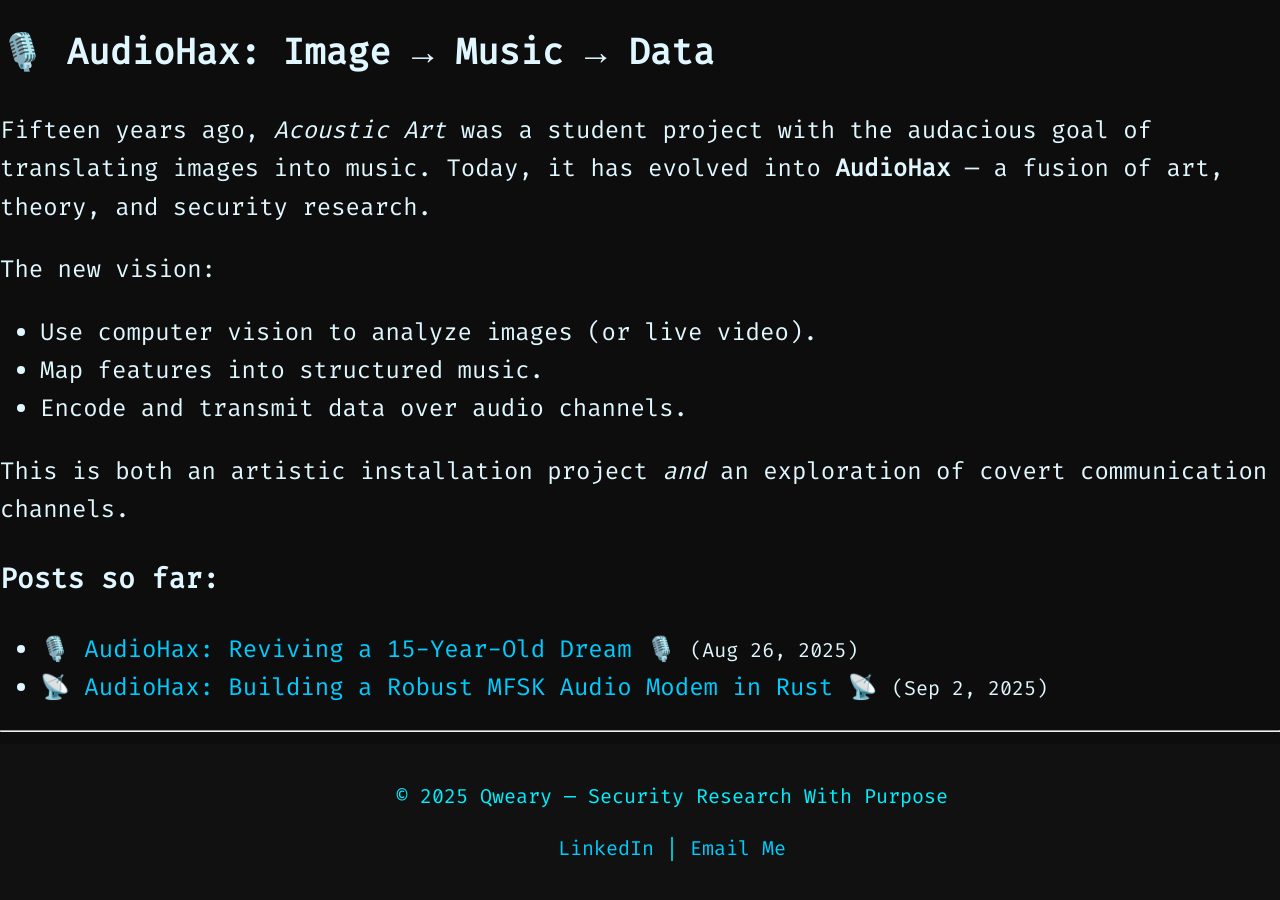
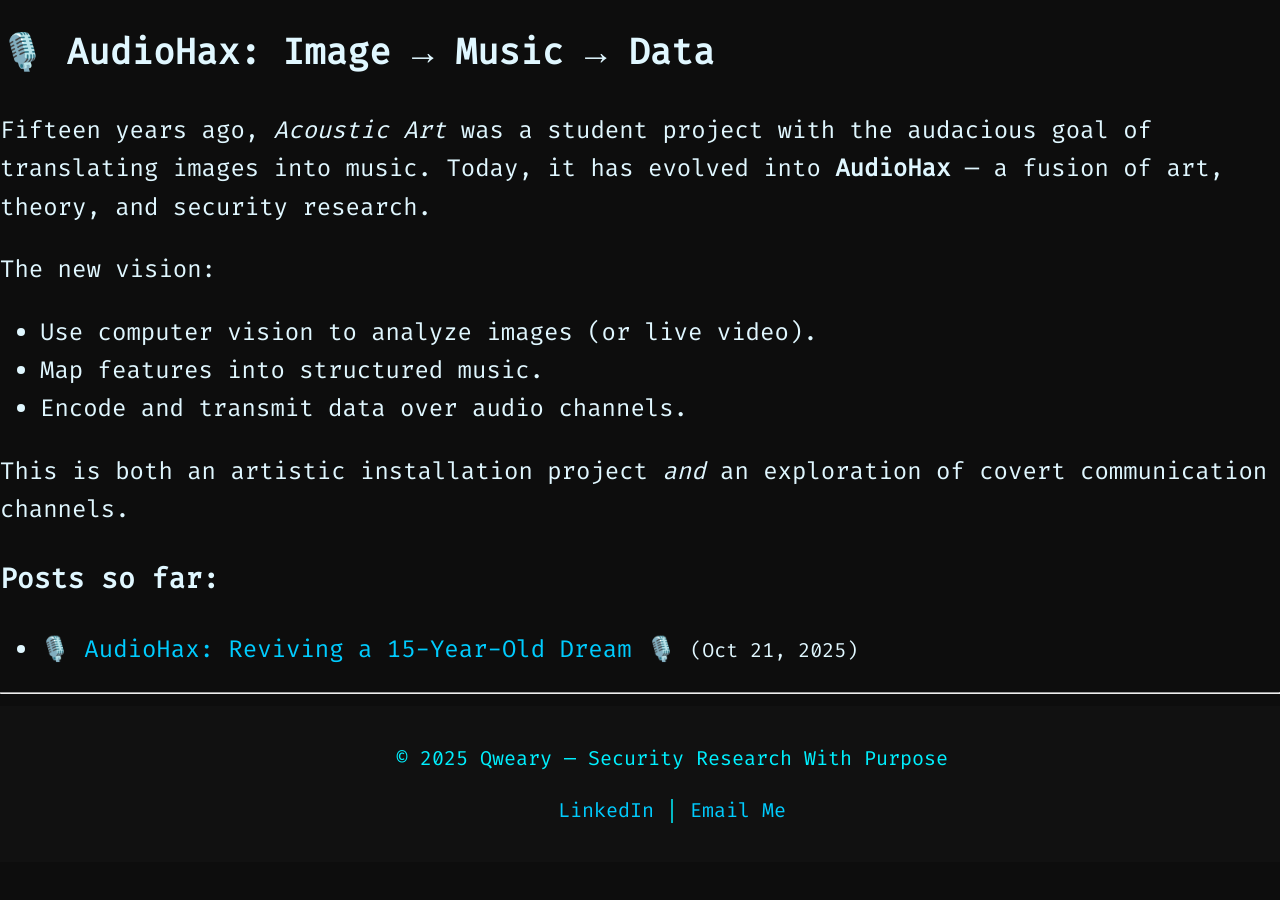
Before and after one commit to Qweary/Qweary.github.io, a Jekyll site: the page built from current.md, in a window 1280 px wide and 900 px high, scrolled down 1801 px. Built offline with Jekyll 4.4.1, drawn with Linux system fonts in a browser that asks for light colours; a script that is not in the unit is left out; after the commit the page ends 2663 px from its top, so only the background shows below that.

Commit message:
Update current.md

```diff
--- a/current.md
+++ b/current.md
@@ -43,7 +43,7 @@
 This is both an artistic installation project *and* an exploration of covert communication channels.
 
 ### Posts so far:
-- [🎙️ AudioHax: Reviving a 15-Year-Old Dream 🎙️](/audiohax-intro.html) <small>(Aug 26, 2025)</small>
-- [📡 AudioHax: Building a Robust MFSK Audio Modem in Rust 📡](/audiohax-mfsk.html) <small>(Sep 2, 2025)</small>
+- [🎙️ AudioHax: Reviving a 15-Year-Old Dream 🎙️](/audiohax-intro.html) <small>(Oct 21, 2025)</small>
+
 
 ---
```
